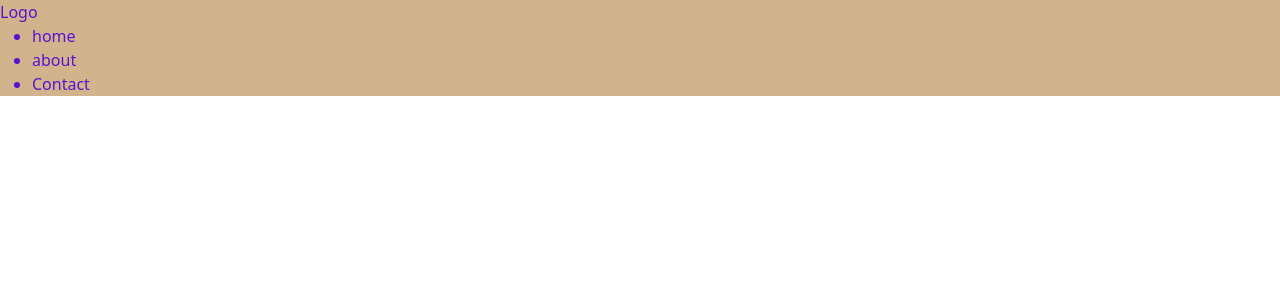
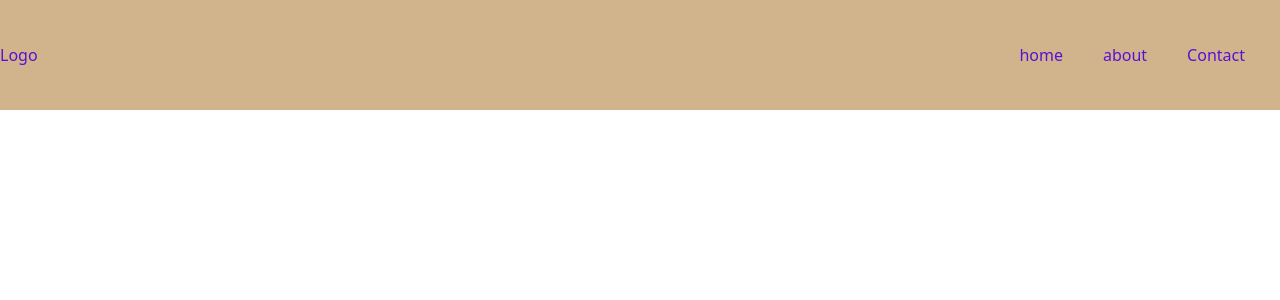
Before and after one commit to llcain/react-header, a React (Create React App) app: page / in a window 1280 px wide. Shown: the top 300 px of the page. Built offline with nearby package versions, Linux system fonts and the light colour scheme.

Commit message:
Styled nav links

```diff
--- a/src/components/Header/Header.css
+++ b/src/components/Header/Header.css
@@ -1,4 +1,18 @@
 .header {
   color: rgb(91, 15, 211);
   display: inline;
+}
+
+.navbar {
+  display: flex;
+}
+
+.nav-links {
+  display: flex;
+  margin: 15px;
+}
+
+li {
+  list-style-type: none;
+  margin: 20px;
 }/*# sourceMappingURL=Header.css.map */
--- a/src/components/Header/Header.js
+++ b/src/components/Header/Header.js
@@ -3,11 +3,11 @@ import React from "react";
 
 const Header = () => (
     <div className="header">
-        <nav>
+        <nav className="navbar">
             <div className="logo">
                 Logo
             </div>
-            <ul>
+            <ul className="nav-links">
                 <li>home</li>
                 <li>about</li>
                 <li>Contact</li>
--- a/src/components/Header/Header.scss
+++ b/src/components/Header/Header.scss
@@ -4,3 +4,18 @@ $color-secondary: rgb(91, 15, 211);
   color: $color-secondary;
   display: inline;
 }
+
+.navbar {
+  display: flex;
+
+}
+
+.nav-links {
+  display: flex;
+  margin: 15px;
+}
+
+li {
+  list-style-type: none;
+  margin: 20px;
+}
```
Also changed, not shown: 1 other file (tests, documents, lock files or other folders).
